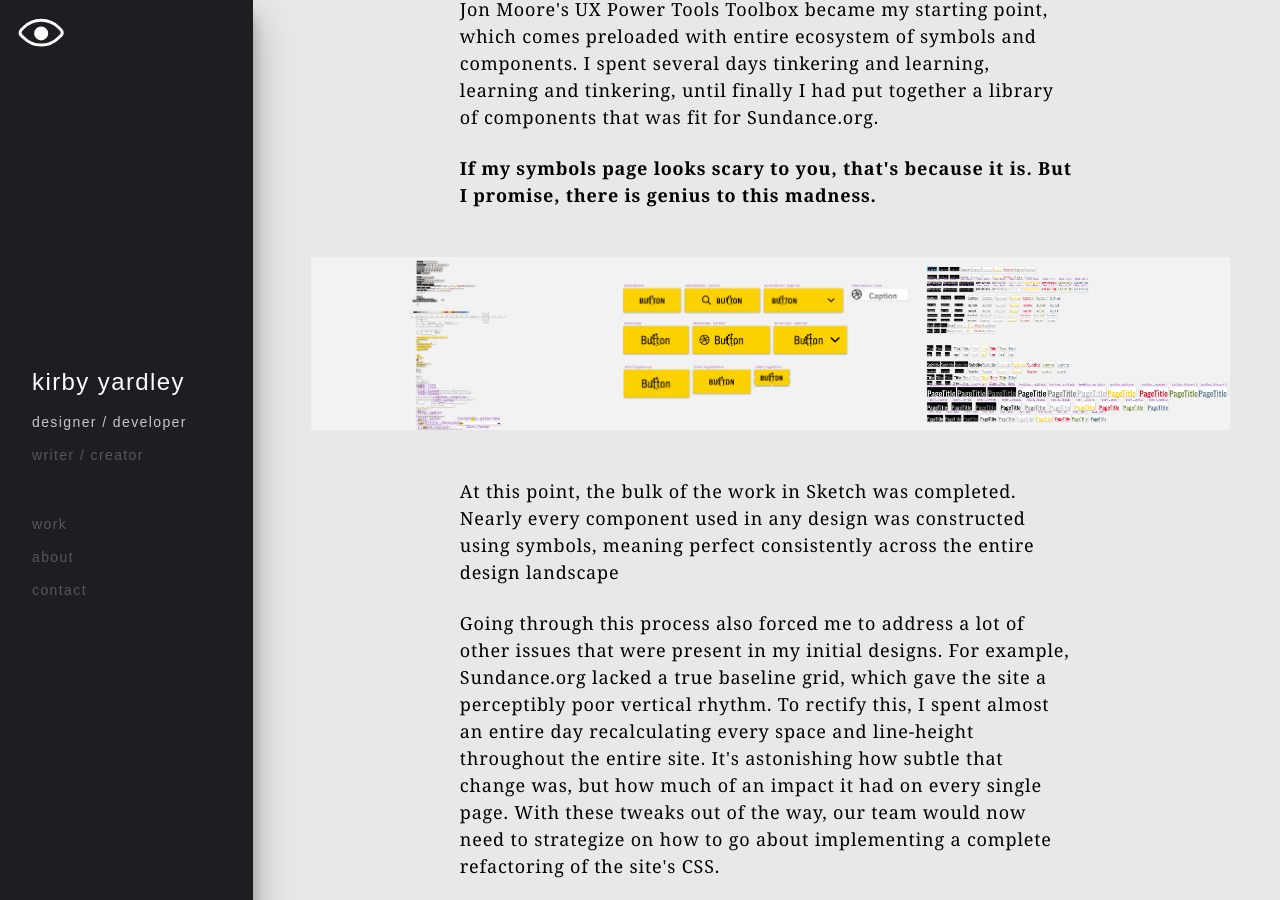
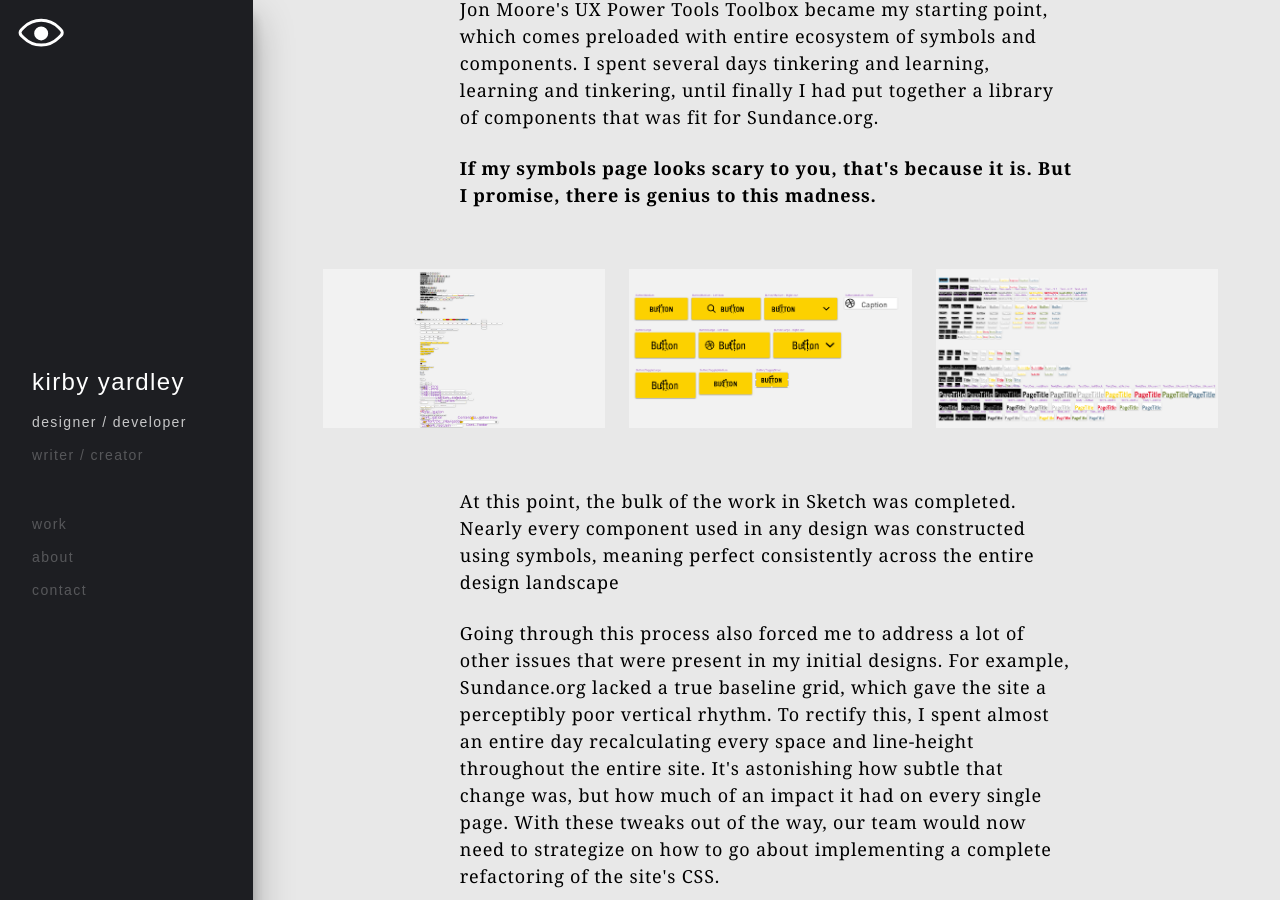
Before and after one commit to kirbyyardley/portfolio, a Jekyll site: the page built from _projects/sundance-styleguide.md, in a window 1280 px wide and 900 px high, scrolled down 1449 px. Built offline with Jekyll 4.4.1, drawn with Linux system fonts in a browser that asks for light colours; some web fonts are replaced.

Commit message:
added favicon

```diff
--- a/_includes/head.html
+++ b/_includes/head.html
@@ -18,6 +18,20 @@
   <link rel="canonical" href="{{ page.url | replace:'index.html','' | absolute_url }}">
   <link rel="alternate" type="application/rss+xml" title="{{ site.title | escape }}" href="{{ "/feed.xml" | relative_url }}">
 
+  <link rel="apple-touch-icon" sizes="57x57" href="{{ "/assets/img/eye-57x57.png" | relative_url }}">
+  <link rel="apple-touch-icon" sizes="60x60" href="{{ "/assets/img/eye-60x60.png" | relative_url }}">
+  <link rel="apple-touch-icon" sizes="72x72" href="{{ "/assets/img/eye-72x72.png" | relative_url }}">
+  <link rel="apple-touch-icon" sizes="76x76" href="{{ "/assets/img/eye-76x76.png" | relative_url }}">
+  <link rel="apple-touch-icon" sizes="114x114" href="{{ "/assets/img/eye-114x114.png" | relative_url }}">
+  <link rel="apple-touch-icon" sizes="120x120" href="{{ "/assets/img/eye-120x120.png" | relative_url }}">
+  <link rel="apple-touch-icon" sizes="144x144" href="{{ "/assets/img/eye-144x144.png" | relative_url }}">
+  <link rel="apple-touch-icon" sizes="152x152" href="{{ "/assets/img/eye-152x152.png" | relative_url }}">
+  <link rel="apple-touch-icon" sizes="180x180" href="{{ "/assets/img/eye-180x180.png" | relative_url }}">
+  <link rel="icon" type="image/png" sizes="192x192"  href="{{ "/assets/img/eye-192x192.png" | relative_url }}">
+  <link rel="icon" type="image/png" sizes="32x32" href="{{ "/assets/img/eye-32x32.png" | relative_url }}">
+  <link rel="icon" type="image/png" sizes="96x96" href="{{ "/assets/img/eye-96x96.png" | relative_url }}">
+  <link rel="icon" type="image/png" sizes="16x16" href="{{ "/assets/img/eye-96x96.png" | relative_url }}">
+
   {% if jekyll.environment == 'production' and site.google_analytics %}
   {% include google-analytics.html %}
   {% endif %}
--- a/_projects/sundance-styleguide.md
+++ b/_projects/sundance-styleguide.md
@@ -24,28 +24,6 @@
       <img style="margin-bottom: 24px;" src="{{ "assets/img/styleguide--hero.png" | relative_url }}" alt="">
     </div>
 
-    <!-- <div class="o-layout__item u-1/1@desktop u-1/1@tablet">
-      <div class="c-images u-1/2">
-        <img data-action="zoom" src="{{ "assets/img/history-12.jpg" | relative_url }}">
-      </div>
-      <div class="c-images u-1/2">
-        <img data-action="zoom" src="{{ "assets/img/history-11.jpg" | relative_url }}">
-      </div>
-      <div class="c-images u-1/2">
-        <img data-action="zoom" src="{{ "assets/img/history-10.jpg" | relative_url }}">
-      </div>
-      <div class="c-images u-1/2">
-        <img data-action="zoom" src="{{ "assets/img/history-14.jpg" | relative_url }}">
-      </div>
-      <div class="c-images u-1/2">
-        <img data-action="zoom" src="{{ "assets/img/history-9.jpg" | relative_url }}">
-      </div>
-      <div class="c-images u-1/2">
-        <img data-action="zoom" src="{{ "assets/img/history-13.jpg" | relative_url }}">
-      </div>
-    </div> -->
-
-
     <div class="o-layout__item u-2/3@desktop o-spacer__bottom">
 
       <h4 id="design">I. Sketch Overhaul (Design Debt)</h4>
@@ -61,13 +39,13 @@
     </div>
 
     <div class="o-layout__item u-1/1@desktop u-1/1@tablet o-spacer__bottom--large">
-      <div class="c-images u-1/3">
+      <div class="c-images c-images--padded u-1/3">
         <img data-action="zoom" src="{{ "assets/img/styleguide-symbols.png" | relative_url }}">
       </div>
-      <div class="c-images u-1/3">
+      <div class="c-images c-images--padded u-1/3">
         <img data-action="zoom" src="{{ "assets/img/styleguide-buttonsymbols.png" | relative_url }}">
       </div>
-      <div class="c-images u-1/3">
+      <div class="c-images c-images--padded u-1/3">
         <img data-action="zoom" src="{{ "assets/img/styleguide-textsymbols.png" | relative_url }}">
       </div>
     </div>
```
Also changed, not shown: Gemfile.lock, assets/img/eye-114x114.png (added), assets/img/eye-120x120.png (added), assets/img/eye-144x144.png (added), assets/img/eye-152x152.png (added), assets/img/eye-16x16.png (added), assets/img/eye-180x180.png (added), assets/img/eye-192x192.png (added), assets/img/eye-32x32.png (added), assets/img/eye-57x57.png (added), assets/img/eye-60x60.png (added), assets/img/eye-72x72.png (added), assets/img/eye-76x76.png (added), assets/img/eye-96x96.png (added).
